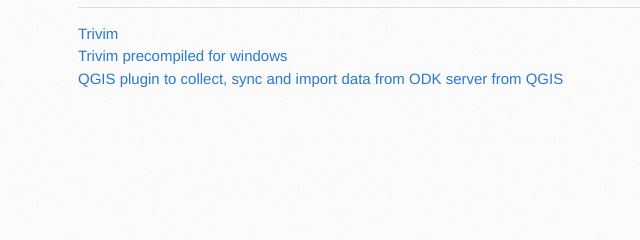
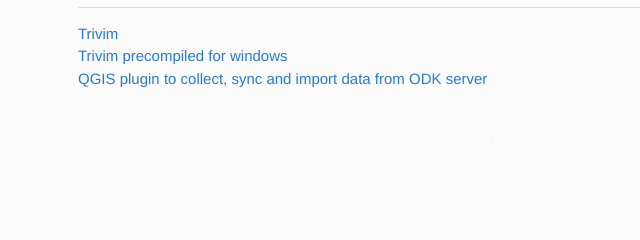
Before and after one commit to shivareddyiirs/shivareddyiirs.github.io, a plain HTML site: page index.html in a window 1280 px wide. Shown: the part 360-600 px from the top of the page, 92-732 px from the left. Drawn offline with Linux system fonts and the light colour scheme.

Commit message:
Update index.html

```diff
--- a/index.html
+++ b/index.html
@@ -40,7 +40,7 @@
 <br>
 <a href="Trivim1.0_precompiled">Trivim precompiled for windows</a>
           <br>
-          <a href="QRealTime">QGIS plugin to collect, sync and import data from ODK server from QGIS</a>
+          <a href="QRealTime">QGIS plugin to collect, sync and import data from ODK server</a>
           </p>
         </section>
 
```
